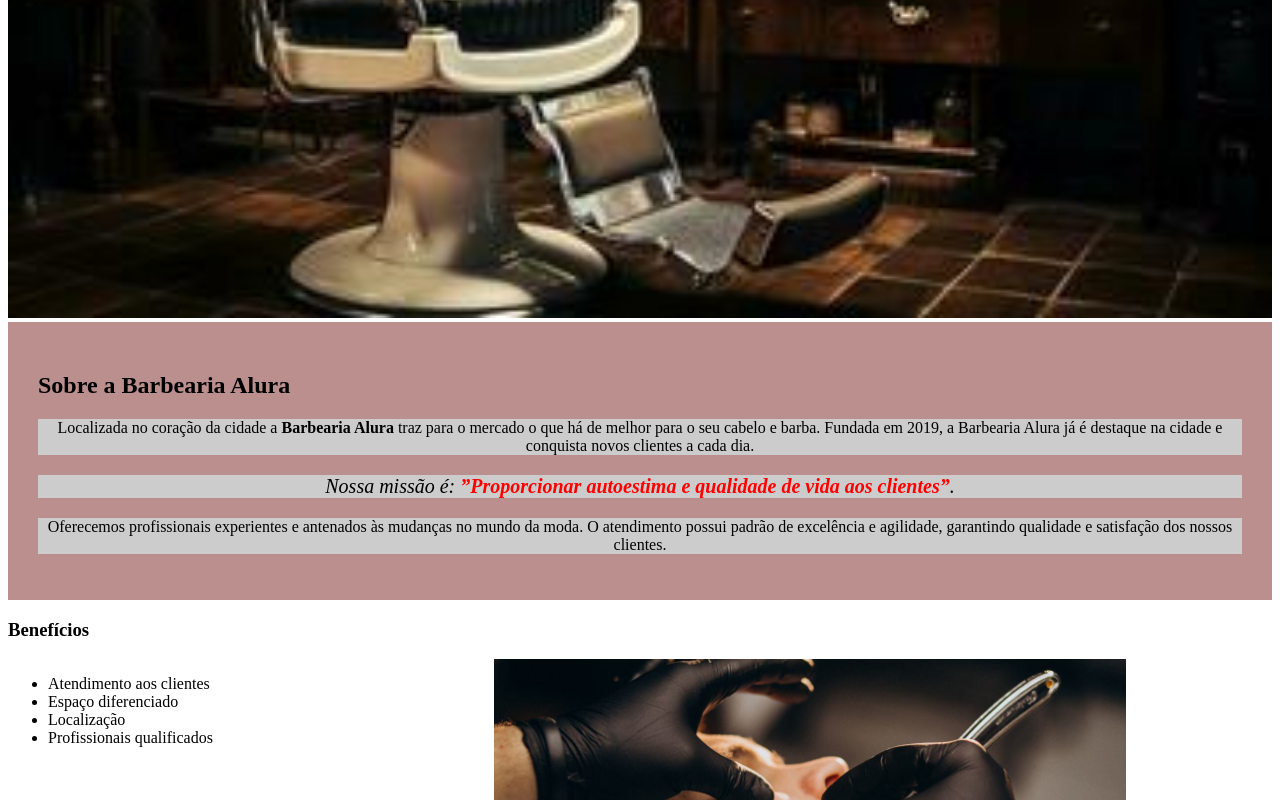
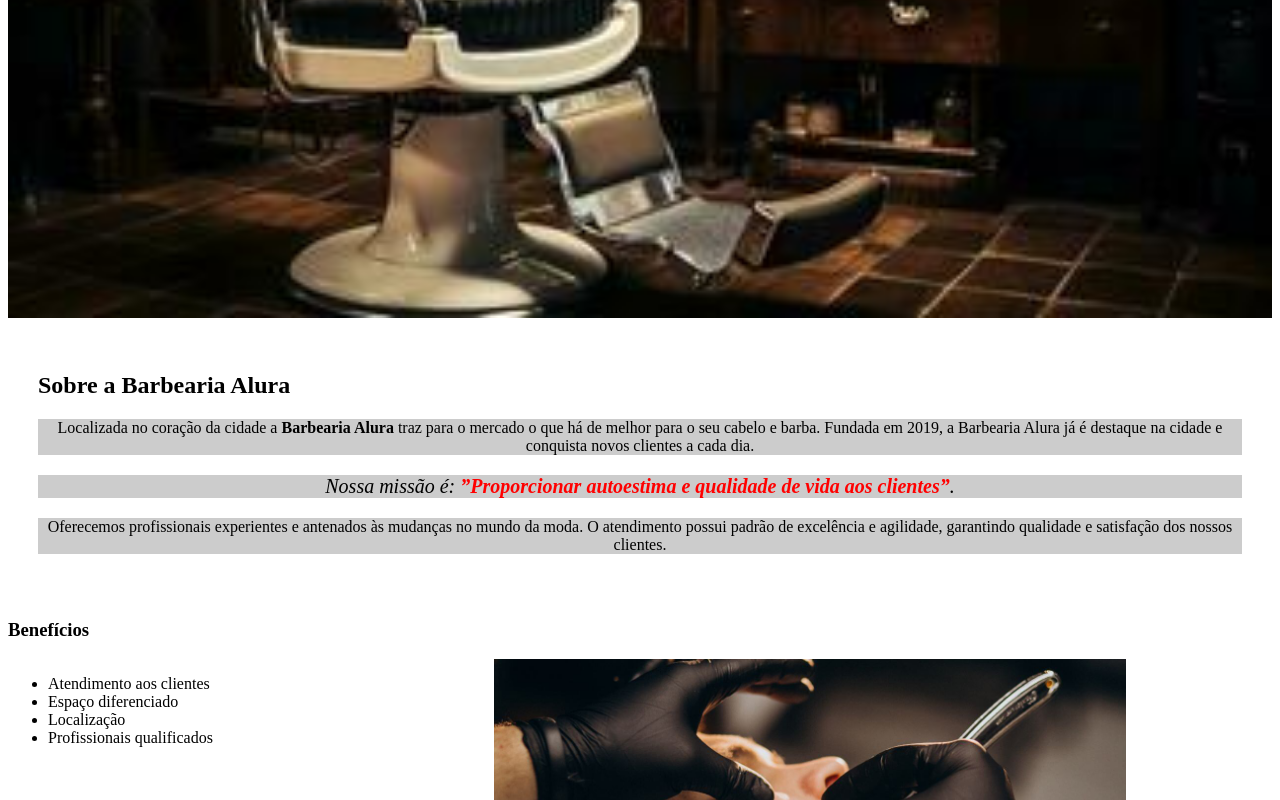
Before and after one commit to MATHEUScanetaFother/barbatron, a plain HTML site: page index.html in a window 1280 px wide. Shown: the part 470-1270 px from the top of the page. Drawn offline with Linux system fonts and the light colour scheme.

Commit message:
Update style.css

```diff
--- a/style.css
+++ b/style.css
@@ -6,7 +6,7 @@ body {
 }
 
 .principal {
-background: #BC8F8F;
+background: #	2F4F4F;
 padding: 30px;
 }
 
```
